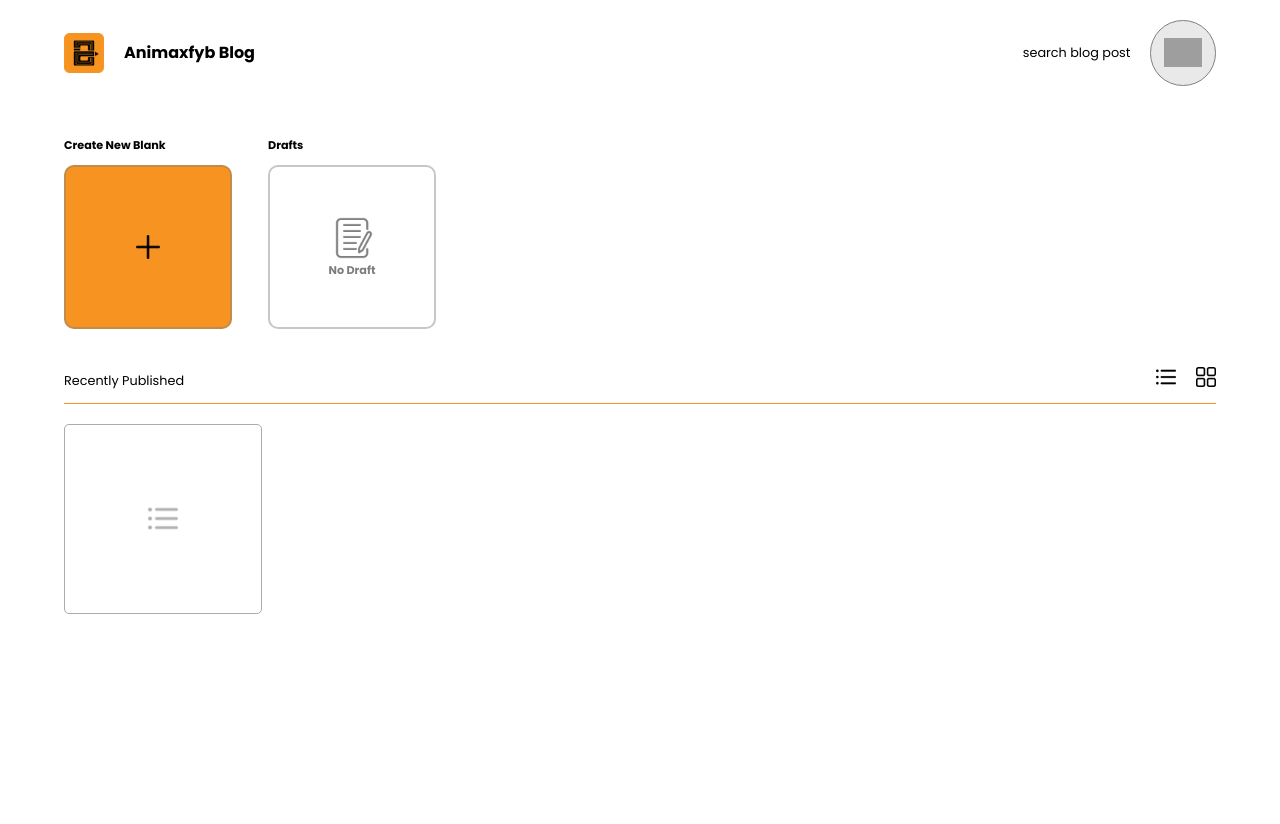
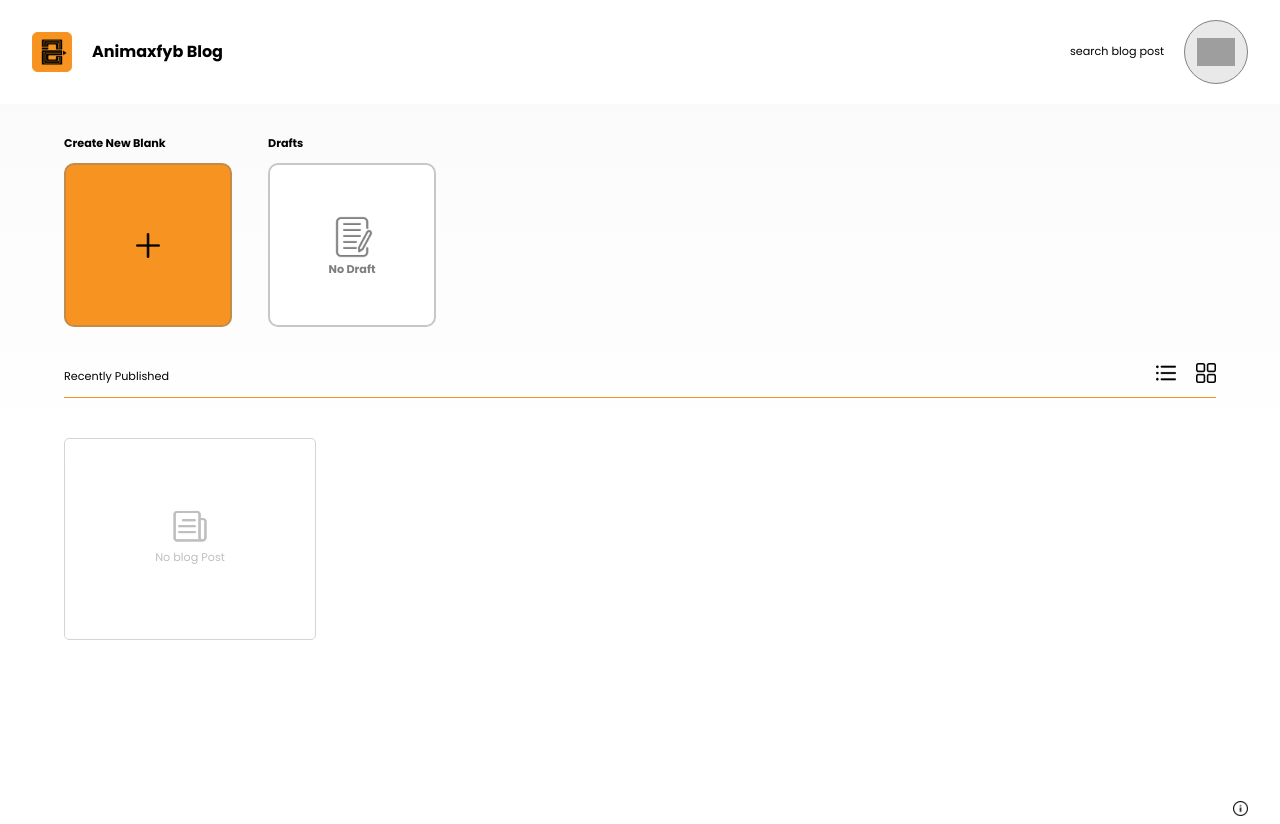
Before and after one commit to nightfire-studios/animax-blog, a React (Vite) app: page / in a window 1280 px wide. Built offline with nearby package versions, Linux system fonts and the light colour scheme; grey boxes are pictures that could not be loaded.

Commit message:
Dashboard Design Layout Complete

```diff
--- a/src/App.css
+++ b/src/App.css
@@ -12,7 +12,7 @@ body{
 
 
   .navbar{
-    width: 90%;
+    width: 95%;
     margin: auto;
     display: flex;
     justify-content: space-between;
@@ -72,7 +72,7 @@ body{
           }
 
           p{
-            font-size: .8rem;
+            font-size: .7rem;
           }
         }
 
@@ -82,10 +82,12 @@ body{
     }
   }
 
+  .dashboard{
+    background-image: linear-gradient(to bottom,rgba(238, 238, 238, 0.266),white,transparent) ;
     .dashboard_main_content{
       width: 90%;
       margin: auto;
-    margin-top: 20px;
+      padding-top: 20px;
 
 
       .dashboard_content{
@@ -161,8 +163,10 @@ body{
 
 
 
+
     }
 
+    /* Blog preview begins here */
     .recent{
 
       .container{
@@ -177,7 +181,7 @@ body{
 
           .main_heading{
             p{
-            font-size: .8rem;
+              font-size: .7rem;
             }
           }
 
@@ -202,20 +206,35 @@ body{
          .blog_previews{
           width: 100%;
           height: 50dvh;
+          overflow: auto;
 
             .no_preview{
-            width: 17%;
-            height: 47%;
+              width: 250px;
+              height: 50%;
               border: 1px solid rgb(171, 171, 171);
               display: grid;
               place-items: center;
-            margin-top: 20px;
+              margin-top: 40px;
               border-radius: 5px;
+              opacity: .5;
 
+              .content{
+                display: grid;
+                place-items: center;
+                width: 100%;
+                opacity: .5;
                 img{
                   width: 15%;
-              opacity: .3;
+
                 }
+
+                p{
+                  margin: 5px 0;
+                  font-size: .7rem;
+                }
+              }
+
+
             }
 
          }
@@ -224,9 +243,28 @@ body{
 
     }
 
+    /* Info stying begins here... */
+    .info_container{
+      width: 95%;
+      margin: auto;
+      display: flex;
+      justify-content: flex-end;
+
+      .info{
+        width: 15px;
+        cursor: pointer;
+
+        img{
+          width: 100%;
+        }
+      }
+    }
+
+  }
 
 
 
+ /* Main blog styling begins here */
 
   .main_blog_page{
     background-color: rgba(223, 216, 216, 0.151);
--- a/src/BlogPreview.jsx
+++ b/src/BlogPreview.jsx
@@ -1,5 +1,6 @@
 import list from "./images/list.png"
 import menu from "./images/menu.png"
+import no_blog from "./images/no-blog.png"
 
 
 const BlogPreview = () => {
@@ -7,7 +8,11 @@ const BlogPreview = () => {
     const noPreview = ()=>{
         return(
             <div className="no_preview">
-                <img src={list} alt="no preview icon" />
+                <div className="content">
+                <img src={no_blog} alt="no preview icon" />
+                <p>No blog Post</p>
+                </div>
+
             </div>
         )
     }
--- a/src/Dashboard.jsx
+++ b/src/Dashboard.jsx
@@ -3,11 +3,13 @@ import { Link } from "react-router-dom"
 import plus from './images/plus.png'
 import draft from './images/draft.png';
 import BlogPreview from "./BlogPreview";
+import info from './images/info.png'
 
 
-const Dashboard = ()=>{
+const Dashboard = () => {
     return (
         <>
+        <div className="dashboard">
         <div className="dashboard_main_content">
                 <div className="dashboard_content">
 
@@ -54,6 +56,14 @@ const Dashboard = ()=>{
 
             <BlogPreview />
 
+            <div className="info_container">
+                <div className="info">
+                    <img src={info} alt="info icon" />
+                </div>
+            </div>
+        </div>
+
+
         </>
     )
 }
```
Also changed, not shown: src/images/info.png, src/images/no-blog.png (added). Lines whose indentation alone changed are shown as unchanged.
